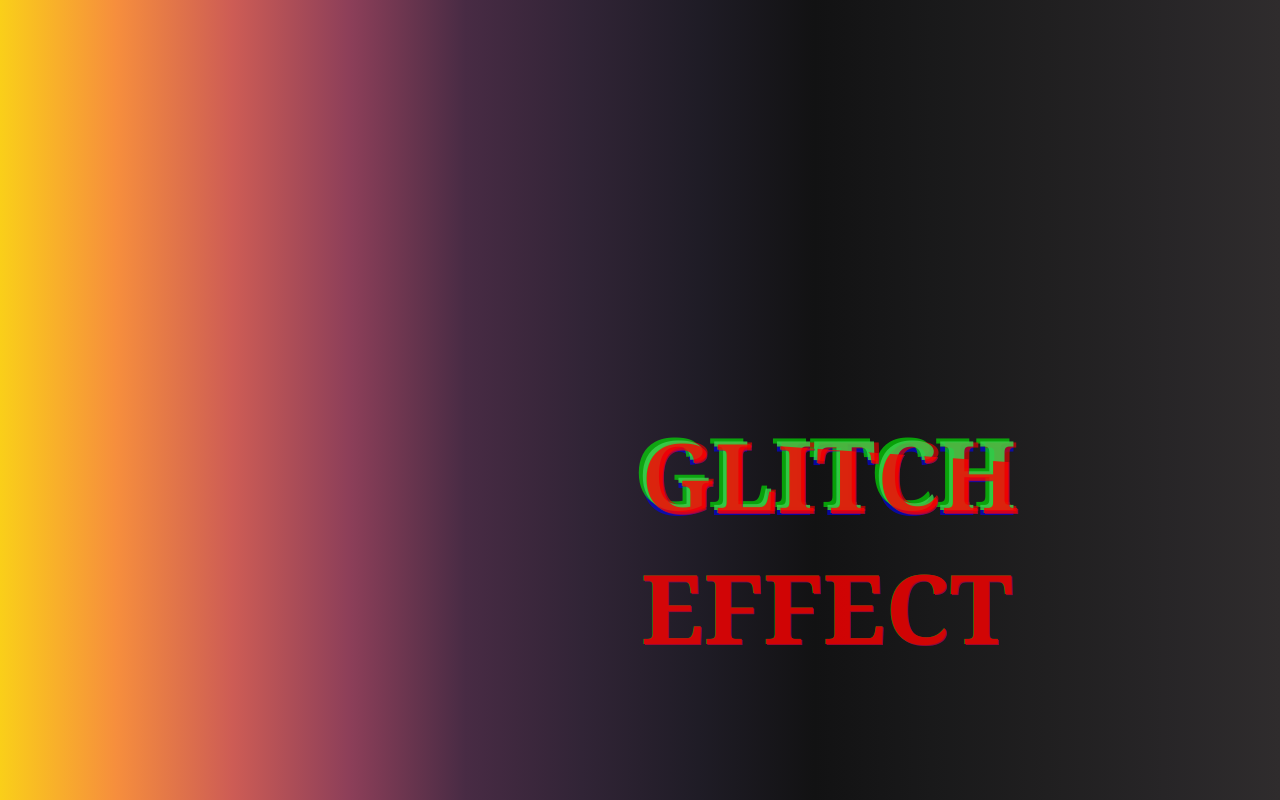
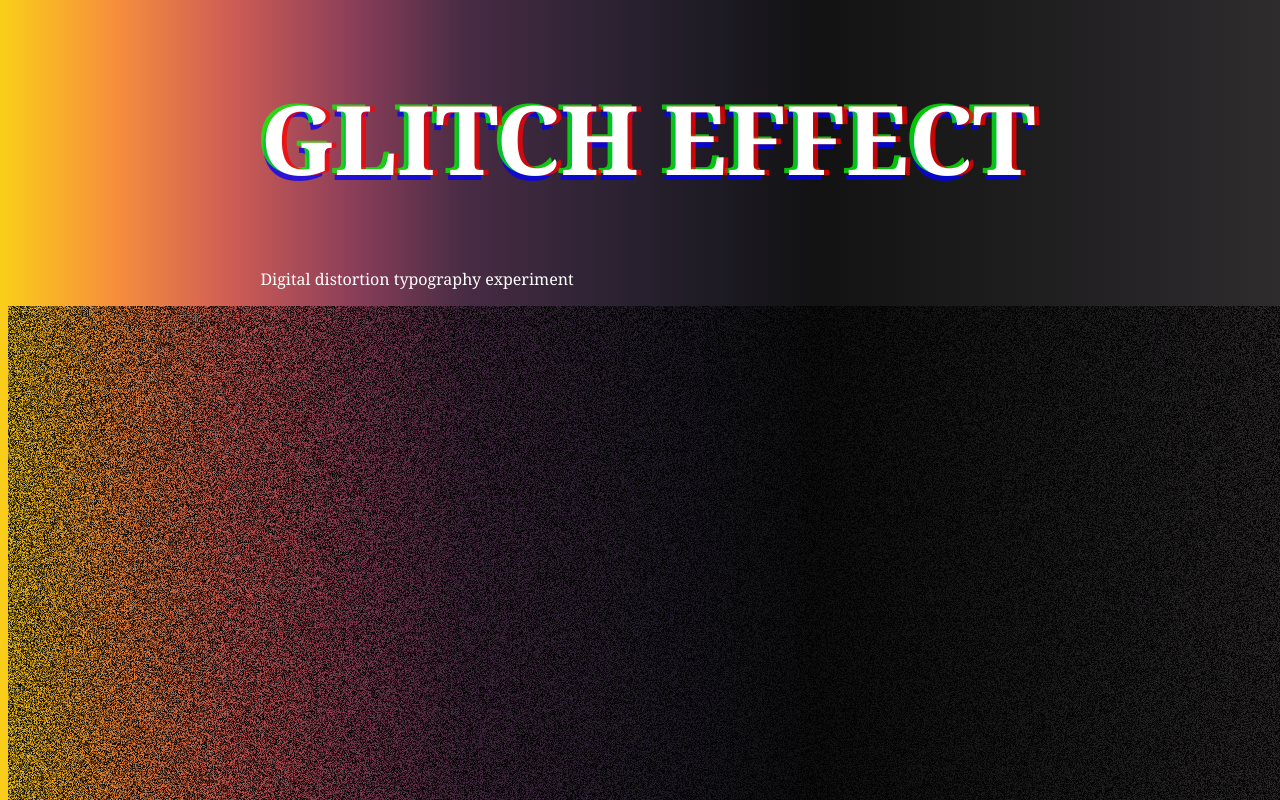
Before and after one commit to portfolioOntwikkelaar/GlitchEffect2CSS, a plain HTML site: page index.html in a window 1280 px wide. Shown: the top 800 px of the page. Drawn offline with Linux system fonts and the light colour scheme; animation ran at ten frames a second.

Commit message:
Revise index.html for glitch effect layout
Updated the HTML structure and added a title.

```diff
--- a/index.html
+++ b/index.html
@@ -1,13 +1,20 @@
 <!DOCTYPE html>
 <html lang="en">
 <head>
-  <meta charset="UTF-8">
-  <meta http-equiv="X-UA-Compatible" content="IE=edge">
-  <meta name="viewport" content="width=device-width, initial-scale=1.0">
-  <link rel="stylesheet" href="css/main.css">
-  <title>Document</title>
+  <meta charset="UTF-8" />
+  <meta http-equiv="X-UA-Compatible" content="IE=edge" />
+  <meta name="viewport" content="width=device-width, initial-scale=1.0" />
+  <title>Glitch Effect — Digital Distortion</title>
+  <link rel="stylesheet" href="css/main.css" />
 </head>
 <body>
-  <p class="glitch"><span aria-hidden="true">Glitch effect</span><span aria-hidden="true">Glitch effect</span>  </p>
+  <main class="center">
+    <h1 class="glitch" data-text="GLITCH EFFECT">GLITCH EFFECT</h1>
+    <p class="subtitle">Digital distortion typography experiment</p>
+  </main>
+
+  <!-- Optional animated noise overlay -->
+  <canvas id="noise"></canvas>
+  <script src="css/noise.js"></script>
 </body>
 </html>
```
